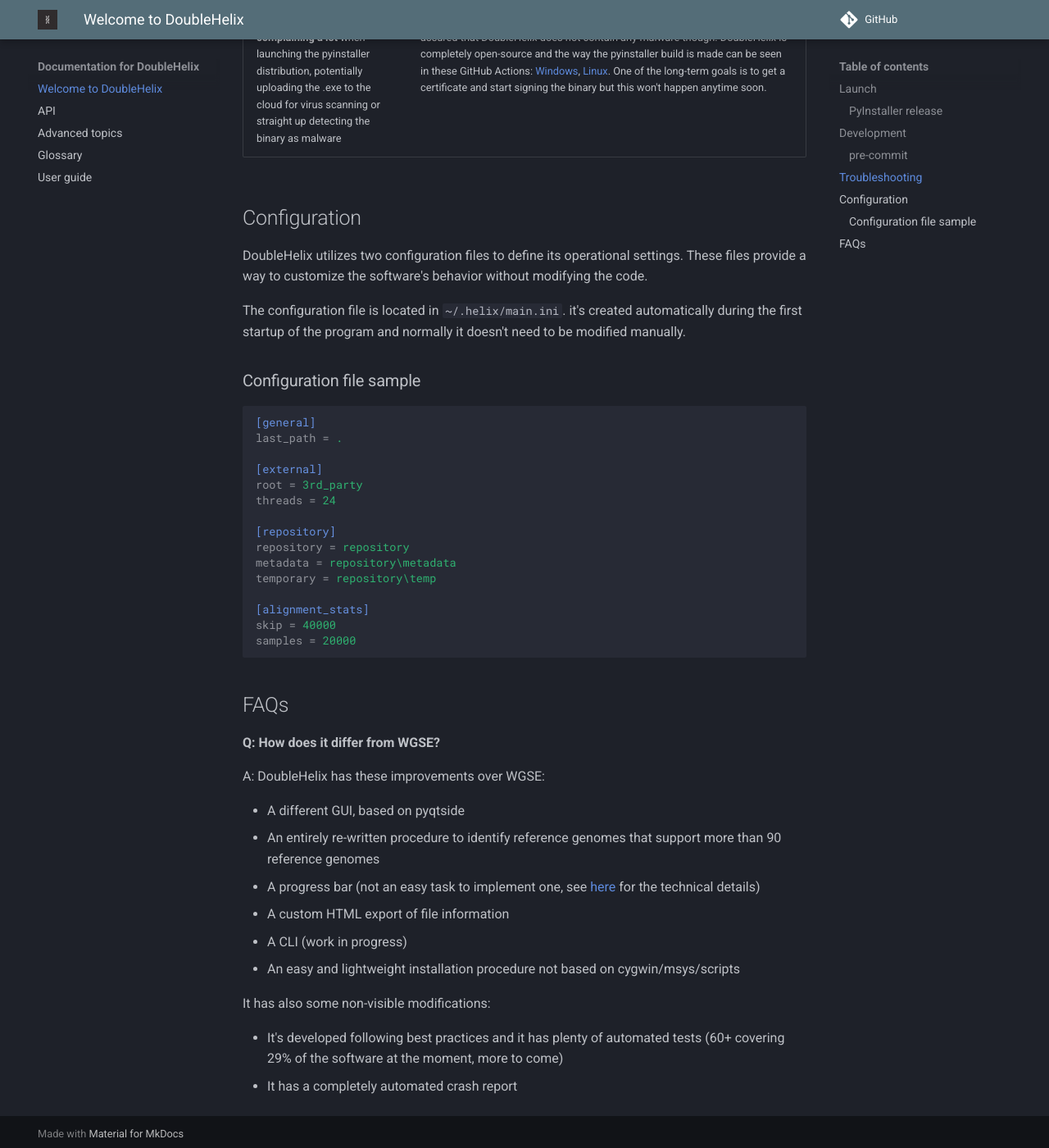
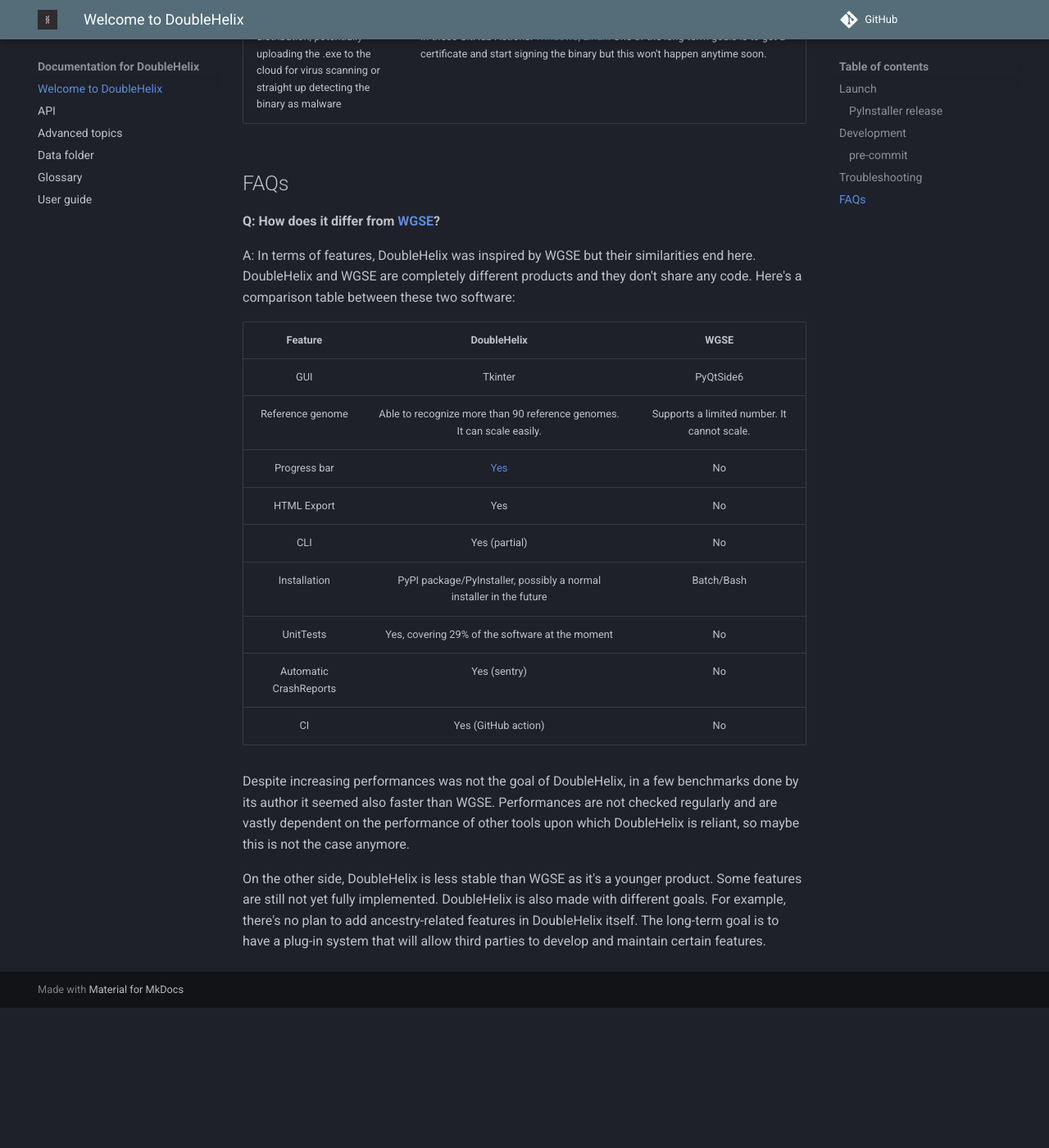
Before and after one commit to DoubleHelixApp/doublehelixapp.github.io, an MkDocs documentation site: the page built from docs/index.md, in a window 1280 px wide and 1400 px high, scrolled down 2058 px. Shown: the whole window at 82% size. Built offline with MkDocs 1.6.1 and Material for MkDocs 9.7.7, drawn with Linux system fonts in a browser that asks for light colours; comment, search, counter and statistics services are not loaded; after the commit the page ends 3287 px from its top, so only the background shows below that; some of the changed text lies outside the part shown.

Commit message:
Updated doc

````diff
--- a/docs/index.md
+++ b/docs/index.md
@@ -1,8 +1,6 @@
 # Welcome to DoubleHelix
 
-DoubleHelix is a tool designed for manipulating and extracting data from files representing whole-sequenced human genomes. It provides functionality to load and transform genomic data.
-
-DoubleHelix provides a set of similar features to [WGSE](https://wgse.io) but their similarities end here. They are completely different products and they don't share any code. See the [FAQs](#faqs) to see a comparison. DoubleHelix is heavily reliant on and provides a more user-friendly interface to a suite of existing tools called [samtools](https://samtools.github.io/).
+DoubleHelix is a tool designed for manipulating and extracting data from files representing whole-sequenced human genomes. It provides functionality to load and transform genomic data. DoubleHelix is heavily reliant on and provides a more user-friendly interface to a suite of existing tools called [samtools](https://samtools.github.io/).
 
 ### Launch
 DoubleHelix runs on Windows, Linux, and MacOS. Follow the installation procedure below according to your OS.
@@ -32,10 +30,10 @@
     ```
 
 #### PyInstaller release
-There's a PyInstaller build that is occasionally executed to build a single-file binary.
-The artifacts are here: [windows](https://github.com/DoubleHelixApp/DoubleHelix/actions/workflows/python-pyinstaller-win.yml), [linux](https://github.com/DoubleHelixApp/DoubleHelix/actions/workflows/python-pyinstaller-linux.yml). To use them, simply download the file and open it.
+A PyInstaller release is a single file that can be downloaded and executed to run DoubleHelix.
+It can be downloaded from this page: [windows](https://github.com/DoubleHelixApp/DoubleHelix/actions/workflows/python-pyinstaller-win.yml), [linux](https://github.com/DoubleHelixApp/DoubleHelix/actions/workflows/python-pyinstaller-linux.yml). To use them, simply download the file and open it.
 
-Unless differently indicated, this is not a recommended way to run DoubleHelix for the time being: first of all, the build is disabled most of the time so you'll likely find an old version of DoubleHelix there. Second, it's less tested than the PyPI package. If you want to go ahead and try it anyway, see the [troubleshooting](#troubleshooting) section.
+Unless differently indicated, this is not a recommended way to run DoubleHelix for the time being. The build is disabled most of the time so you'll likely find an old version of DoubleHelix there. Also, it's less tested than the PyPI package. If you want to go ahead and try it anyway, see the [troubleshooting](#troubleshooting) section.
 
 ### Development
 This section explains how to configure DoubleHelix for development.
@@ -82,47 +80,25 @@
 **Something else does not work on Linux/DoubleHelix is not starting on Linux**| DoubleHelix is tested almost exclusively on Windows for the time being. On Windows, all the executables needed beside DoubleHelix are shipped with another PyPI package upon which DoubleHelix depends. Installing through `pip` is hence sufficient to get `DoubleHelix` working. On Linux `DoubleHelix` expects all the executables to be available under `PATH`. Consequently, some dependencies need to be installed manually. The installation section provides the dependencies list for Debian-based distros, on other distros the command may change. Fetching existing executables from `PATH` means DoubleHelix will have no control no control over the version of the dependencies. Ubuntu on WLS is using a fairly old build of samtools for example. This means some features (i.e., FASTA conversion) won't work. This will change in the future once DoubleHelix stops relying on distro executables but frankly, this is not a priority at the moment. You're anyway more than welcome to open an issue if something is not working correctly.
 **Windows Defender is complaining a lot** when launching the pyinstaller distribution, potentially uploading the .exe to the cloud for virus scanning or straight up detecting the binary as malware| Windows Defender is not very happy with unsigned executables. You can rest assured that DoubleHelix does not contain any malware though. DoubleHelix is completely open-source and the way the pyinstaller build is made can be seen in these GitHub Actions: [Windows](https://github.com/DoubleHelixApp/DoubleHelix/blob/main/.github/workflows/python-pyinstaller-win.yml), [Linux](https://github.com/DoubleHelixApp/DoubleHelix/blob/main/.github/workflows/python-pyinstaller-linux.yml). One of the long-term goals is to get a certificate and start signing the binary but this won't happen anytime soon.
 
-
-## Configuration
-
-DoubleHelix utilizes two configuration files to define its operational settings. These files provide a way to customize the software's behavior without modifying the code.
-
-The configuration file is located in `~/.helix/main.ini`. it's created automatically during the first startup of the program and normally it doesn't need to be modified manually.
-
-### Configuration file sample
-
-```ini
-[general]
-last_path = .
-
-[external]
-root = 3rd_party
-threads = 24
-
-[repository]
-repository = repository
-metadata = repository\metadata
-temporary = repository\temp
-
-[alignment_stats]
-skip = 40000
-samples = 20000
-```
-
 ## FAQs
 
-**Q: How does it differ from WGSE?**
+**Q: How does it differ from [WGSE](https://wgse.io)?**
 
-A: DoubleHelix has these improvements over WGSE:
+A: In terms of features, DoubleHelix was inspired by WGSE but their similarities end here. DoubleHelix and WGSE are completely different products and they don't share any code. Here's a comparison table between these two software:
 
-- A different GUI, based on pyqtside
-- An entirely re-written procedure to identify reference genomes that support more than 90 reference genomes
-- A progress bar (not an easy task to implement one, see [here](advanced-topics.md#progress-bar) for the technical details)
-- A custom HTML export of file information
-- A CLI (work in progress)
-- An easy and lightweight installation procedure not based on cygwin/msys/scripts
+| Feature | DoubleHelix | WGSE |
+|:---:|:---:|:---:|
+| GUI | Tkinter | PyQtSide6 |
+| Reference genome | Able to recognize more than 90 reference genomes. It can scale easily. | Supports a limited number. It cannot scale. |
+| Progress bar | [Yes](advanced-topics.md#progress-bar) | No |
+| HTML Export | Yes | No |
+| CLI | Yes (partial) | No |
+| Installation | PyPI package/PyInstaller, possibly a normal installer in the future | Batch/Bash |
+| UnitTests | Yes, covering 29% of the software at the moment | No
+| Automatic CrashReports | Yes (sentry) | No |
+| CI | Yes (GitHub action) | No |
 
-It has also some non-visible modifications:
+Despite increasing performances was not the goal of DoubleHelix, in a few benchmarks done by its author it seemed also faster than WGSE. Performances are not checked regularly and are vastly dependent on the performance of other tools upon which DoubleHelix is reliant, so maybe this is not the case anymore.
 
-- It's developed following best practices and it has plenty of automated tests (60+ covering 29% of the software at the moment, more to come)
-- It has a completely automated crash report
+On the other side, DoubleHelix is less stable than WGSE as it's a younger product. Some features are still not yet fully implemented.
+DoubleHelix is also made with different goals. For example, there's no plan to add ancestry-related features in DoubleHelix itself. The long-term goal is to have a plug-in system that will allow third parties to develop and maintain certain features.
````
Also changed, not shown: docs/API.md (+2 -0 lines), docs/configuration.md (added, +33 -0 lines).
